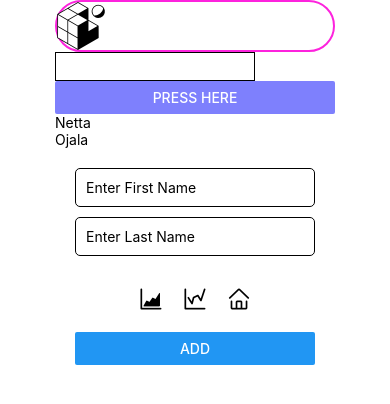
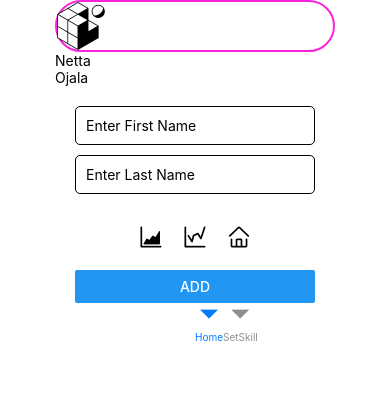
Before and after one commit to n2ojne00/MyFirstApp, a React Native app: screen / in a window 390 px wide. Shown: the top 404 px of the page. Built offline with nearby package versions, Linux system fonts and the light colour scheme.

Commit message:
starting navigation bar

```diff
--- a/App.js
+++ b/App.js
@@ -1,9 +1,11 @@
+import { createBottomTabNavigator } from '@react-navigation/bottom-tabs';
 
 import { Button, Image, Pressable,  ScrollView,  StyleSheet, Text, TextInput, View } from 'react-native';
 import logo from './assets/favicon.png';
 import UserInfo from './components/userInfo';
 import DataList from './components/flatlist';
 import TypeText from './components/typehere';
+import BotNavi from './Navigation';
 
 
 export default function App() {
@@ -11,18 +13,22 @@ export default function App() {
   return (
 
     <View style={styles.container}>
-      <ScrollView>
 
-      <Pressable onPress={() => console.log("Logo pressed")} style={{borderWidth: 2, borderColor: "#fd23dd", borderRadius: 50}}>
-      <Image source={logo}/>
-      </Pressable>
+        <ScrollView>
 
-      <TypeText/>
+          <Pressable onPress={() => console.log("Logo pressed")} style={{ borderWidth: 2, borderColor: "#fd23dd", borderRadius: 50 }}>
+            <Image source={logo} />
+          </Pressable>
 
-      <UserInfo fname={'Netta'} lname={'Ojala'}/>
-      <DataList/>
+          {//<TypeText/>
+          }
 
-      </ScrollView>
+          <UserInfo fname={'Netta'} lname={'Ojala'} />
+          <DataList />
+
+
+        </ScrollView>
+        <BotNavi/>
     </View>
 
   );
--- /dev/null
+++ b/Navigation.js
@@ -0,0 +1,43 @@
+import { createBottomTabNavigator } from '@react-navigation/bottom-tabs';
+import TypeText from './components/typehere';
+import SetSkill from './components/slider';
+import { Text, View } from 'react-native';
+import { NavigationContainer } from '@react-navigation/native';
+
+
+
+export default function BotNavi() {
+    const Tab = createBottomTabNavigator();
+
+
+    function TypeText() {
+        return (
+            <View style={{ flex: 1, justifyContent: 'center', alignItems: 'center' }}>
+                <Text>GO TO TYPE</Text>
+
+            </View>
+        );
+    }
+
+    function SetSkill() {
+        return (
+            <View style={{ flex: 1, justifyContent: 'center', alignItems: 'center' }}>
+                <Text>SET YOUR SKILLS</Text>
+
+            </View>
+        );
+    }
+
+
+
+  return (
+    <NavigationContainer>
+    <Tab.Navigator  screenOptions={{
+        tabBarStyle: { position: 'absolute' },
+      }}>
+      <Tab.Screen name="Home" component={TypeText} />
+      <Tab.Screen name="SetSkill" component={SetSkill} />
+    </Tab.Navigator>
+    </NavigationContainer>
+  );
+}
--- a/package.json
+++ b/package.json
@@ -10,6 +10,8 @@
   },
   "dependencies": {
     "@react-native-community/slider": "^4.5.2",
+    "@react-navigation/bottom-tabs": "^6.6.1",
+    "@react-navigation/native": "^6.1.18",
     "expo": "^51.0.32",
     "expo-status-bar": "~1.12.1",
     "react": "18.2.0",
```
Also changed, not shown: components/switcher.js (deleted), 1 other file (tests, documents, lock files or other folders).
